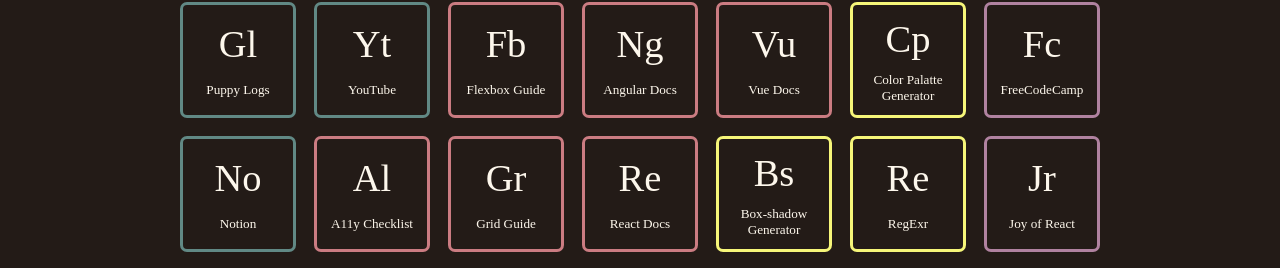
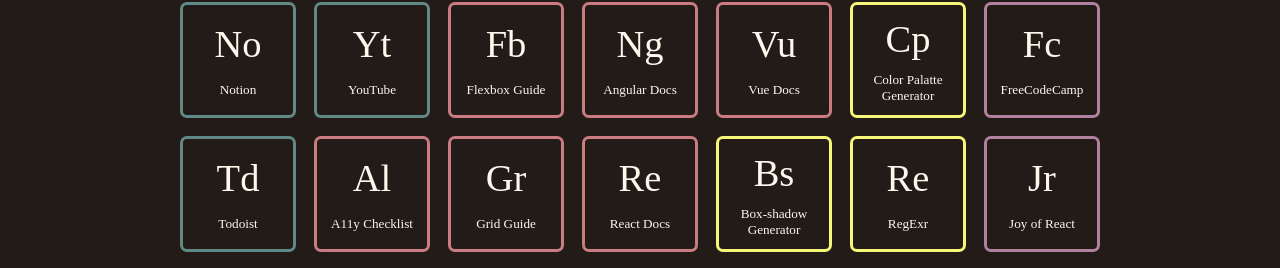
Before and after one commit to lindakatcodes/startpage, a JavaScript app: page /#/ in a window 1280 px wide. Shown: the part 216-484 px from the top of the page. Built offline with nearby package versions, Linux system fonts and the light colour scheme; a web font is replaced by a local one.

Commit message:
Remove pup log, add todoist

```diff
--- a/src/linkListHome.js
+++ b/src/linkListHome.js
@@ -105,9 +105,9 @@ export default [
     url: "https://www.coursera.org/learn/the-science-of-well-being/home",
   },
   {
-    name: "Puppy Logs",
-    abbr: "Gl",
+    name: "Todoist",
+    abbr: "Td",
     type: "core",
-    url: "https://docs.google.com/spreadsheets/d/1z8dBskSiLXk5X4vycJVp1b1Z_XUMlgZFcams_nCPhZw/edit",
+    url: "https://todoist.com/app/",
   },
 ];
```
